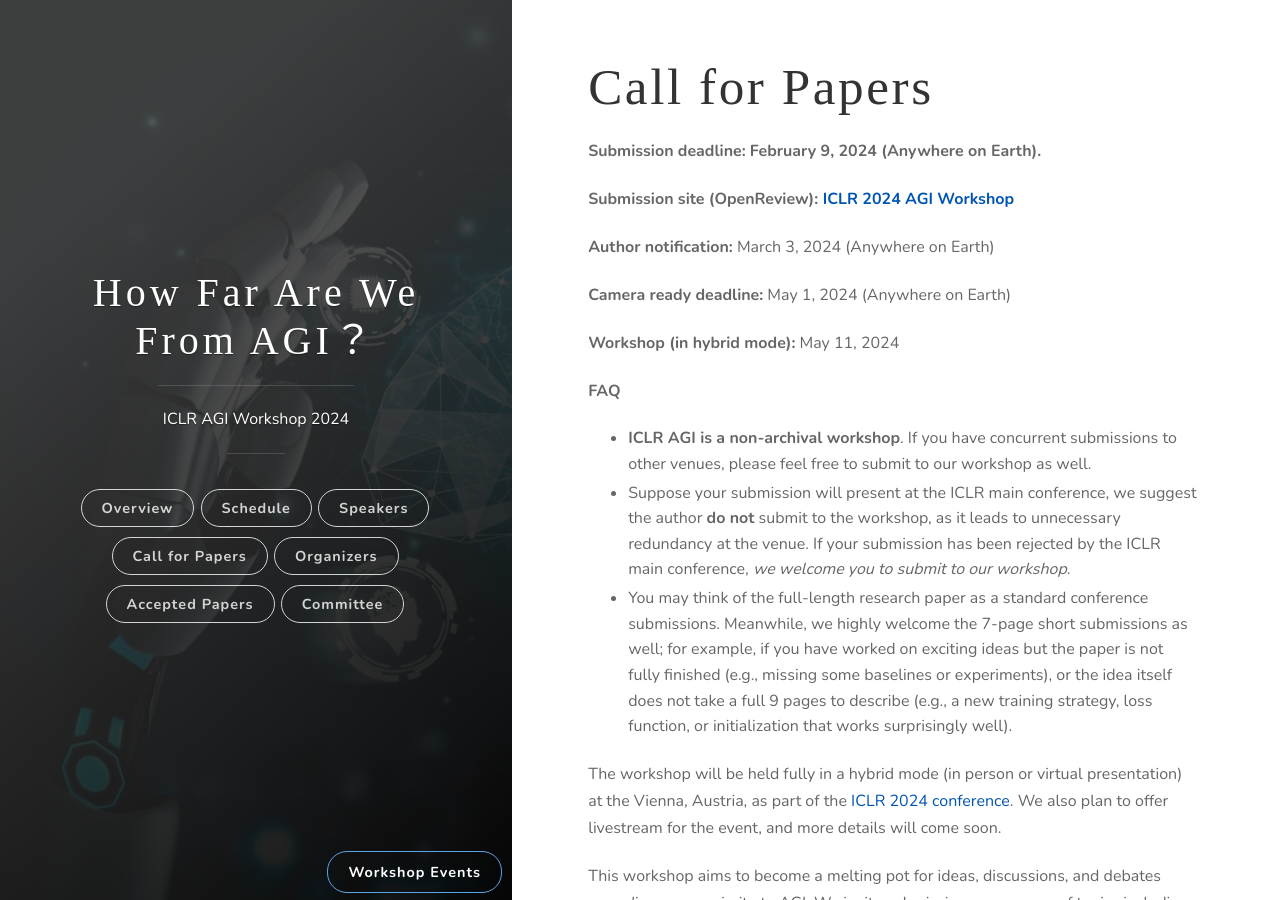
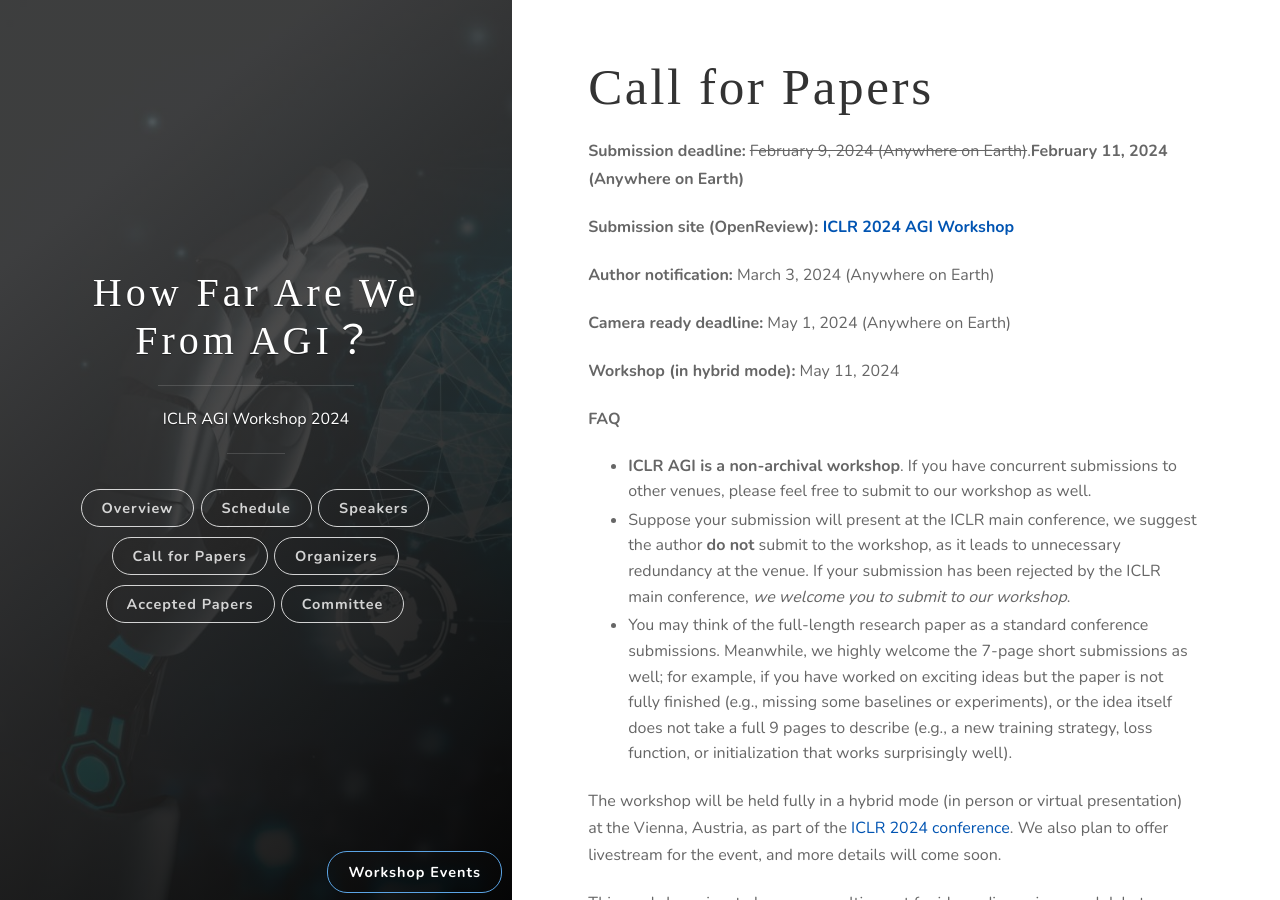
Before and after one commit to AGIWorkshop/agiworkshop.github.io, a Jekyll site: the page built from _posts/2024/cfp.md, in a window 1280 px wide and 900 px high. Built offline with Jekyll 4.4.1, drawn with Linux system fonts in a browser that asks for light colours; some web fonts are replaced.

Commit message:
Update cfp.md

```diff
--- a/_posts/2024/cfp.md
+++ b/_posts/2024/cfp.md
@@ -5,7 +5,7 @@ permalink: /2024/cfp/
 year: 2024
 ---
 
-**Submission deadline:** **February 9, 2024 (Anywhere on Earth).**<br>
+**Submission deadline:** ~~February 9, 2024 (Anywhere on Earth)~~.**February 11, 2024 (Anywhere on Earth)**<br>
 
 **Submission site (OpenReview): [ICLR 2024 AGI Workshop](https://openreview.net/group?id=ICLR.cc/2024/Workshop/AGI)** <br>
 
```
